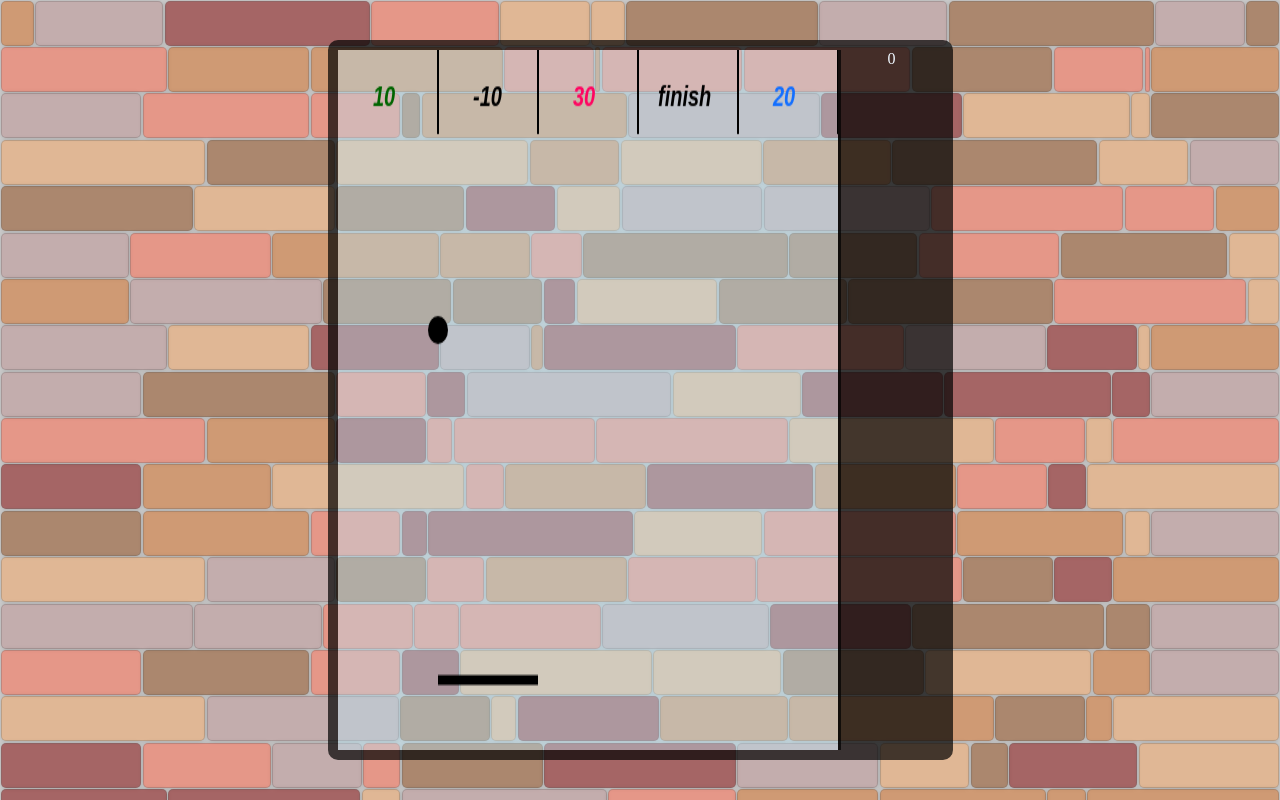
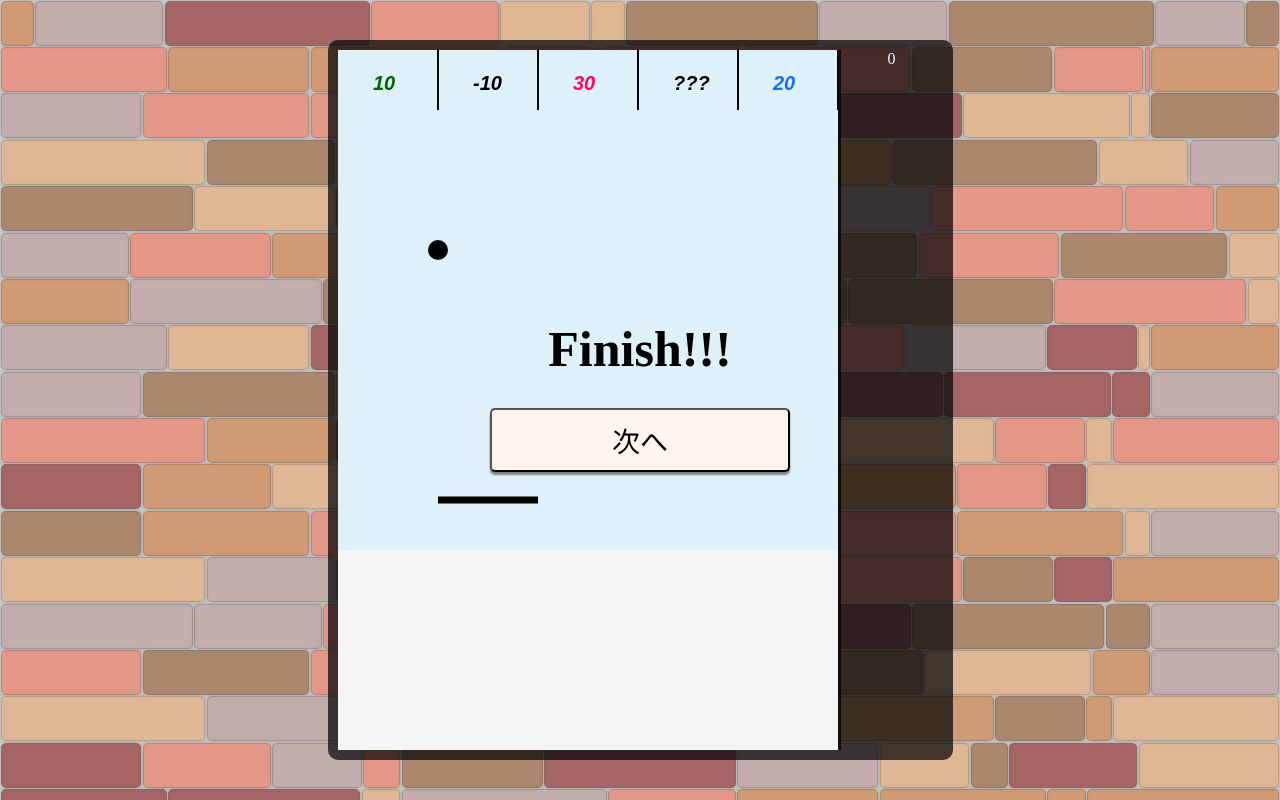
Before and after one commit to non0829/pinballgame, a Vue app: page / in a window 1280 px wide. Built offline with nearby package versions, Linux system fonts and the light colour scheme.

Commit message:
ボタンの実装

```diff
--- a/src/App.vue
+++ b/src/App.vue
@@ -24,6 +24,7 @@ export default {
       currentComponent: ["Home", "IsPlaying", "Final"],
       currentNumber: 1,
       point: 0,
+      currentPlusPoint: 0,
     };
   },
   components: {
@@ -42,19 +43,28 @@ export default {
       this.currentNumber--;
     },
     minus10() {
-      this.point += 10
+      this.currentPlusPoint = 10
+      this.point -= this.currentPlusPoint
       console.log(this.point)
     },
     plus10() {
-      this.point += 10
+      this.currentPlusPoint = 10
+      this.point += this.currentPlusPoint
       console.log(this.point)
     },
     plus20() {
-      this.point += 20
+      this.currentPlusPoint = 20
+      this.point += this.currentPlusPoint
       console.log(this.point)
     },
     plus30() {
-      this.point += 30
+      this.currentPlusPoint = 30
+      this.point += this.currentPlusPoint
+      console.log(this.point)
+    },
+    plusRandom() {
+      this.currentPlusPoint = Math.floor(Math.random() * 60) - 30
+      this.point += this.currentPlusPoint
       console.log(this.point)
     }
   },
--- a/src/components/IsPlaying.vue
+++ b/src/components/IsPlaying.vue
@@ -1,5 +1,9 @@
 <template>
   <div class="box">
+    <div class="finishText">
+      <h1>Finish!!!</h1>
+      <button>次へ</button>
+    </div>
     <BlockBack />
     <div class="mainGame">
       <Display
@@ -8,6 +12,7 @@
         @plus10="$emit('plus10')"
         @plus20="$emit('plus20')"
         @plus30="$emit('plus30')"
+        @plusRandom="$emit('plusRandom')"
       />
     </div>
   </div>
@@ -33,6 +38,33 @@ export default {
   position: relative;
   background-color: rgba(0, 0, 0, 0.2);
 }
+.finishText {
+  position: absolute;
+  top: 40%;
+  left: 0;
+  right: 0;
+  z-index: 2;
+}
+.finishText h1 {
+  font-size: 50px;
+}
+.finishText button {
+  display: inline-block;
+  width: 300px;
+  margin-top: 30px;
+  padding: 10px;
+  background-color: seashell;
+  font-size: 28px;
+  border-radius: 5px;
+  box-shadow: 0 3px 2px gray;
+}
+.finishText button:hover {
+  opacity: 0.8;
+}
+.finishText button:active {
+  box-shadow: none;
+  transform: translateY(3px);
+}
 .mainGame {
   z-index: 1;
   position: absolute;
--- a/src/components/_Display.vue
+++ b/src/components/_Display.vue
@@ -6,6 +6,7 @@
       @plus10="$emit('plus10')"
       @plus20="$emit('plus20')"
       @plus30="$emit('plus30')"
+      @plusRandom="$emit('plusRandom')"
     ></Game>
     <div class="side-menu">
       <p>{{ point }}</p>
--- a/src/components/__Game.vue
+++ b/src/components/__Game.vue
@@ -1,5 +1,7 @@
 <template>
+<div>
   <canvas id="mycanvas" width="500" height="500"></canvas>
+</div>
 </template>
 
 <script>
@@ -35,7 +37,7 @@ export default {
       }
     },
     drawText(ctx) {
-      let text = ["10", "-10", "30", "finish", "20"];
+      let text = ["10", "-10", "30", "???", "20"];
       ctx.font = "italic bold 20px sans-serif";
       for (let i = 0; i <= 4; i++) {
         if (i === 0) {
@@ -47,11 +49,7 @@ export default {
         } else {
           ctx.fillStyle = "black";
         }
-        if (i === 3) {
-          ctx.fillText(text[i], 20 + i * 100, 40, 60);
-        } else {
-          ctx.fillText(text[i], 35 + i * 100, 40, 60);
-        }
+        ctx.fillText(text[i], 35 + i * 100, 40, 60);
       }
     },
     drawBall(ctx) {
@@ -91,27 +89,28 @@ export default {
         }
       }
     },
-    pointCheck(move) {
-      if (this.ball.y -this.ball.r !== 0) {
+    pointCheck() {
+      if (this.ball.y - this.ball.r !== 0) {
         return;
       }
-      console.log('ポイント追加')
-      if(this.ball.x > 0 && this.ball.x < 100) {
-        this.$emit('plus10')
+      console.log("ポイント追加");
+      if (this.ball.x > 0 && this.ball.x < 100) {
+        this.$emit("plus10");
       }
-      if(this.ball.x > 100 && this.ball.x < 200) {
-        this.$emit('minus10')
+      if (this.ball.x > 100 && this.ball.x < 200) {
+        this.$emit("minus10");
       }
-      if(this.ball.x > 200 && this.ball.x < 300) {
-        this.$emit('plus30')
+      if (this.ball.x > 200 && this.ball.x < 300) {
+        this.$emit("plus30");
       }
-      if(this.ball.x > 300 && this.ball.x < 400) {
-        clearTimeout(move)
+      if (this.ball.x > 300 && this.ball.x < 400) {
+        this.ball.dx = Math.floor(Math.random() * 2) + 8;
+        this.ball.dy = Math.floor(Math.random() * 2) + 8;
+        this.$emit("plusRandom");
       }
-      if(this.ball.x > 400 && this.ball.x < 500) {
-        this.$emit('plus10')
+      if (this.ball.x > 400 && this.ball.x < 500) {
+        this.$emit("plus10");
       }
-
     },
     reset(ctx) {
       ctx.clearRect(0, 0, 500, 500);
@@ -155,6 +154,7 @@ export default {
       if (this.ball.y + this.ball.r > 480) {
         console.log("hi");
         clearTimeout(move);
+        this.$emit('finish')
       }
     },
   },
```
